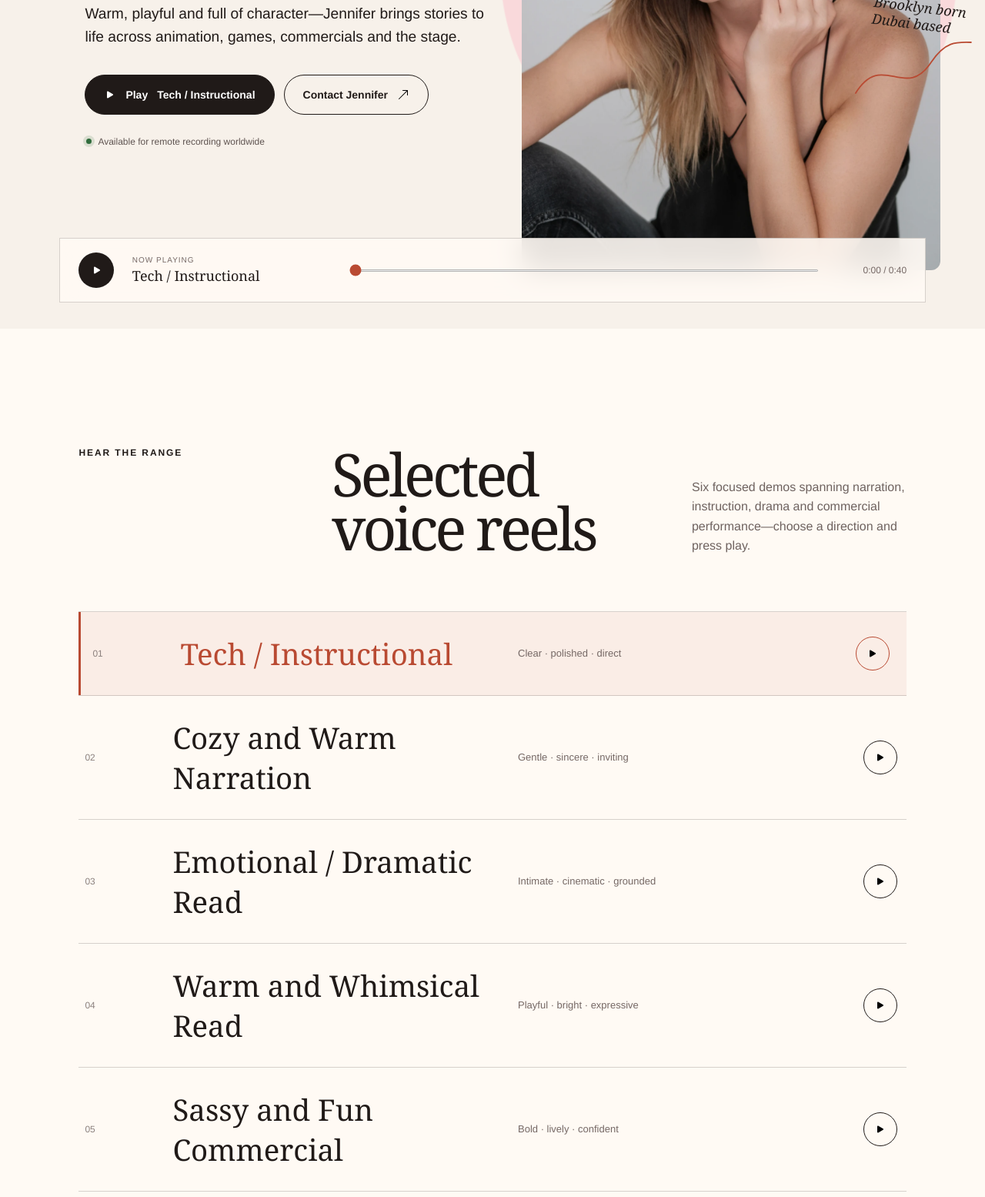
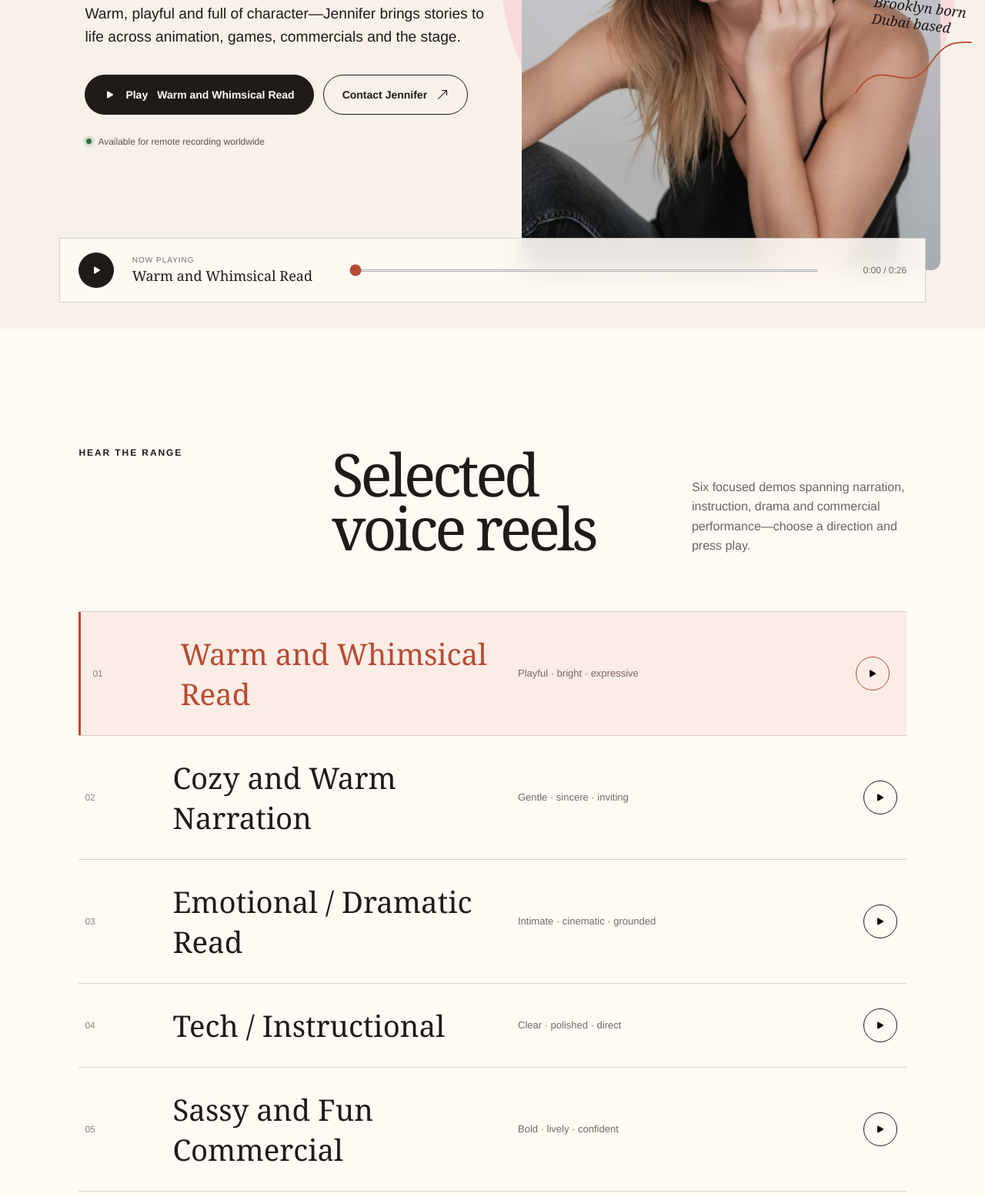
Before and after one commit to qoustov/jvr, a website: page public/index.html in a window 1280 px wide. Shown: the part 423-1978 px from the top of the page at 77% size. Drawn offline with Linux system fonts and the light colour scheme.

Commit message:
Lead with whimsical voice reel

```diff
--- a/public/index.html
+++ b/public/index.html
@@ -28,7 +28,7 @@
     <meta name="twitter:image:alt" content="Jennifer Victoria, voice actor, singer and performer" />
     <title>Jennifer Victoria — Voice Actor, Singer &amp; Performer</title>
     <link rel="icon" href="/favicon.svg" type="image/svg+xml" />
-    <link rel="stylesheet" href="/styles.css?v=artist-portfolio-20" />
+    <link rel="stylesheet" href="/styles.css?v=artist-portfolio-21" />
     <script src="/app.js?v=artist-portfolio-17" defer></script>
     <script type="application/ld+json">{"@context":"https://schema.org","@type":"Person","name":"Jennifer Victoria","url":"https://jennifer-victoria.com/","image":"https://jennifer-victoria.com/assets/jennifer-social-card.jpg","jobTitle":["Voice Actor","Singer","Performer"],"description":"Brooklyn-born, Dubai-based voice actor, singer and performer with more than a decade of voice acting experience.","email":"mailto:jivaruka@gmail.com","homeLocation":{"@type":"Place","name":"Dubai, United Arab Emirates"},"knowsLanguage":["English","Russian","Spanish","French","German"],"sameAs":["https://www.instagram.com/jennifervictoria__/","https://t.me/+79652657136"]}</script>
   </head>
@@ -58,9 +58,9 @@
           <h1 id="hero-title">A voice with<br /><em>sparkle.</em></h1>
           <p class="hero-intro">Warm, playful and full of character—Jennifer brings stories to life across animation, games, commercials and the stage.</p>
           <div class="hero-actions">
-            <button class="button button-primary" type="button" data-play-master aria-pressed="false">
+            <button class="button button-primary" type="button" data-play-master aria-pressed="false" aria-label="Play Warm and Whimsical Read">
               <img class="ui-icon play-icon" src="/assets/icons/play-fill.svg" alt="" width="16" height="16" aria-hidden="true" />
-              <span data-master-action>Play</span> <span data-master-title>Tech / Instructional</span>
+              <span data-master-action>Play</span> <span data-master-title>Warm and Whimsical Read</span>
             </button>
             <a class="button button-quiet" href="#contact">Contact Jennifer <img class="ui-icon" src="/assets/icons/arrow-up-right.svg" alt="" width="16" height="16" aria-hidden="true" /></a>
           </div>
@@ -76,19 +76,19 @@
         </div>
 
         <div class="master-player" data-master-player>
-          <audio data-audio-player preload="metadata" src="/assets/audio/tech-instructional.mp3"></audio>
-          <button class="player-toggle" type="button" data-player-toggle aria-label="Play Tech / Instructional">
+          <audio data-audio-player preload="metadata" src="/assets/audio/warm-whimsical-read.mp3"></audio>
+          <button class="player-toggle" type="button" data-player-toggle aria-label="Play Warm and Whimsical Read">
             <img class="ui-icon" src="/assets/icons/play-fill.svg" alt="" width="16" height="16" aria-hidden="true" data-player-icon />
           </button>
           <div class="player-track">
             <p>Now playing</p>
-            <strong data-player-title aria-live="polite" aria-atomic="true">Tech / Instructional</strong>
+            <strong data-player-title aria-live="polite" aria-atomic="true">Warm and Whimsical Read</strong>
           </div>
           <label class="player-progress">
             <span class="sr-only">Recording progress</span>
             <input type="range" min="0" max="1000" value="0" data-player-progress aria-label="Recording progress" />
           </label>
-          <span class="player-time" data-player-time>0:00 / 0:40</span>
+          <span class="player-time" data-player-time>0:00 / 0:26</span>
         </div>
       </section>
 
@@ -99,8 +99,8 @@
           <p>Six focused demos spanning narration, instruction, drama and commercial performance—choose a direction and press play.</p>
         </div>
         <div class="reel-list reveal">
-          <button class="reel is-active" type="button" data-reel data-title="Tech / Instructional" data-src="/assets/audio/tech-instructional.mp3" data-duration="0:40" aria-label="Play Tech / Instructional" aria-pressed="true">
-            <span class="reel-number">01</span><strong>Tech / Instructional</strong><span>Clear · polished · direct</span><i aria-hidden="true"><img class="ui-icon" src="/assets/icons/play-fill.svg" alt="" width="16" height="16" /></i>
+          <button class="reel is-active" type="button" data-reel data-title="Warm and Whimsical Read" data-src="/assets/audio/warm-whimsical-read.mp3" data-duration="0:26" aria-label="Play Warm and Whimsical Read" aria-pressed="true">
+            <span class="reel-number">01</span><strong>Warm and Whimsical Read</strong><span>Playful · bright · expressive</span><i aria-hidden="true"><img class="ui-icon" src="/assets/icons/play-fill.svg" alt="" width="16" height="16" /></i>
           </button>
           <button class="reel" type="button" data-reel data-title="Cozy and Warm Narration" data-src="/assets/audio/cozy-warm-narration.mp3" data-duration="1:10" aria-label="Play Cozy and Warm Narration" aria-pressed="false">
             <span class="reel-number">02</span><strong>Cozy and Warm Narration</strong><span>Gentle · sincere · inviting</span><i aria-hidden="true"><img class="ui-icon" src="/assets/icons/play-fill.svg" alt="" width="16" height="16" /></i>
@@ -108,8 +108,8 @@
           <button class="reel" type="button" data-reel data-title="Emotional / Dramatic Read" data-src="/assets/audio/emotional-dramatic-read.mp3" data-duration="0:41" aria-label="Play Emotional / Dramatic Read" aria-pressed="false">
             <span class="reel-number">03</span><strong>Emotional / Dramatic Read</strong><span>Intimate · cinematic · grounded</span><i aria-hidden="true"><img class="ui-icon" src="/assets/icons/play-fill.svg" alt="" width="16" height="16" /></i>
           </button>
-          <button class="reel" type="button" data-reel data-title="Warm and Whimsical Read" data-src="/assets/audio/warm-whimsical-read.mp3" data-duration="0:26" aria-label="Play Warm and Whimsical Read" aria-pressed="false">
-            <span class="reel-number">04</span><strong>Warm and Whimsical Read</strong><span>Playful · bright · expressive</span><i aria-hidden="true"><img class="ui-icon" src="/assets/icons/play-fill.svg" alt="" width="16" height="16" /></i>
+          <button class="reel" type="button" data-reel data-title="Tech / Instructional" data-src="/assets/audio/tech-instructional.mp3" data-duration="0:40" aria-label="Play Tech / Instructional" aria-pressed="false">
+            <span class="reel-number">04</span><strong>Tech / Instructional</strong><span>Clear · polished · direct</span><i aria-hidden="true"><img class="ui-icon" src="/assets/icons/play-fill.svg" alt="" width="16" height="16" /></i>
           </button>
           <button class="reel" type="button" data-reel data-title="Sassy and Fun Commercial" data-src="/assets/audio/sassy-fun-commercial.mp3" data-duration="0:59" aria-label="Play Sassy and Fun Commercial" aria-pressed="false">
             <span class="reel-number">05</span><strong>Sassy and Fun Commercial</strong><span>Bold · lively · confident</span><i aria-hidden="true"><img class="ui-icon" src="/assets/icons/play-fill.svg" alt="" width="16" height="16" /></i>
--- a/public/styles.css
+++ b/public/styles.css
@@ -258,7 +258,7 @@ button, a, input, select, textarea { touch-action: manipulation; }
   .hero-actions .button:not(.button-primary) { background: rgba(247, 241, 234, .94); }
   .hero-actions [data-master-title] { display: none; }
   .button { width: 100%; min-height: 48px; padding: 0 16px; }
-  .availability { grid-column: 1 / -1; grid-row: 5; max-width: none; margin: 18px 0 0 2px; }
+  .availability { grid-column: 1 / -1; grid-row: 5; max-width: none; margin: 26px 0 0 2px; }
   .master-player { position: relative; right: auto; bottom: auto; left: auto; grid-column: 1 / -1; grid-row: 6; grid-template-columns: 44px minmax(0, 1fr); width: auto; margin-top: 24px; padding: 13px 14px; }
   .player-track { min-width: 0; }
   .player-time { grid-column: 1 / -1; grid-row: 3; text-align: left; }
```
Also changed, not shown: design-qa.md (+18 -0 lines).
